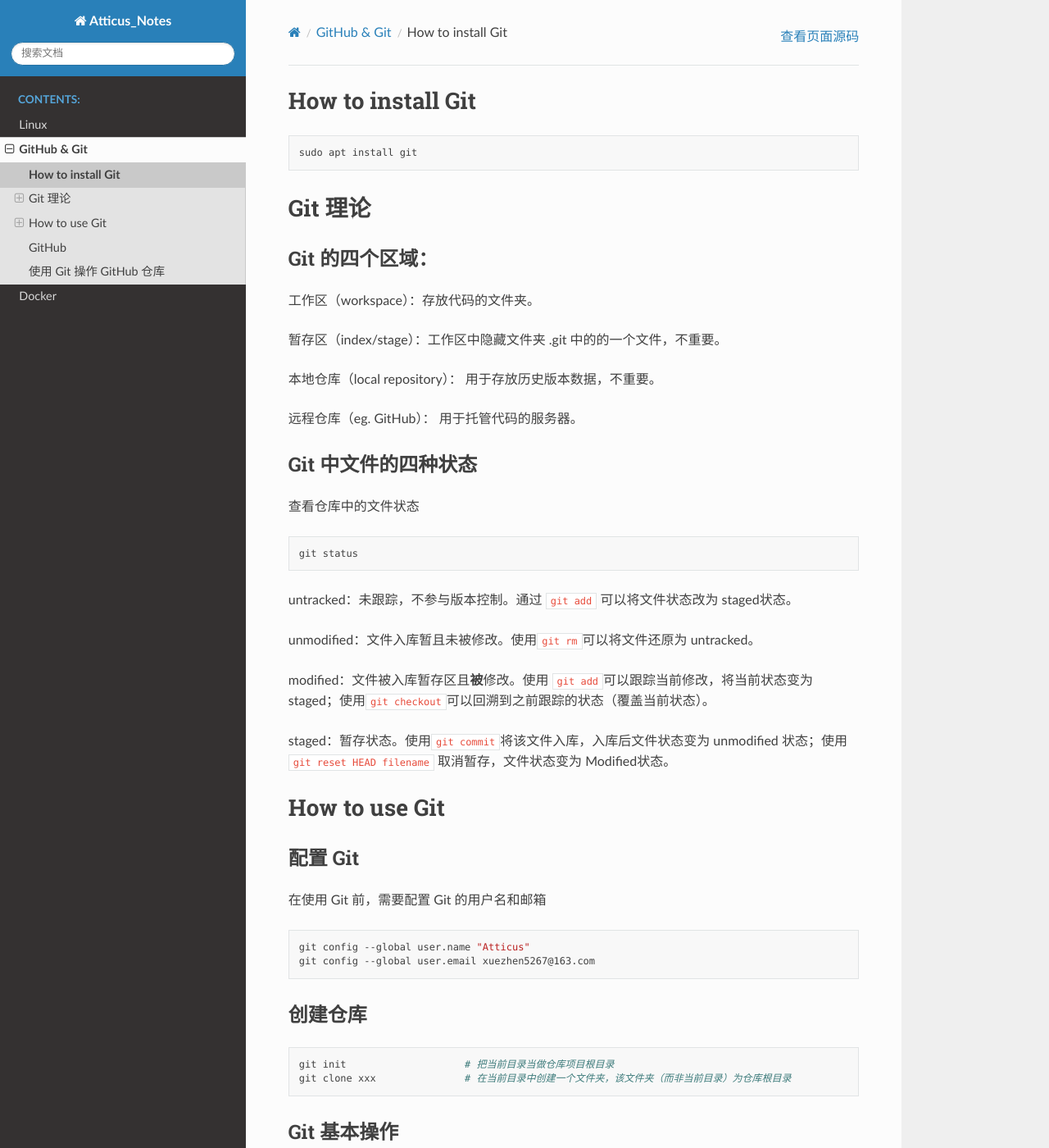
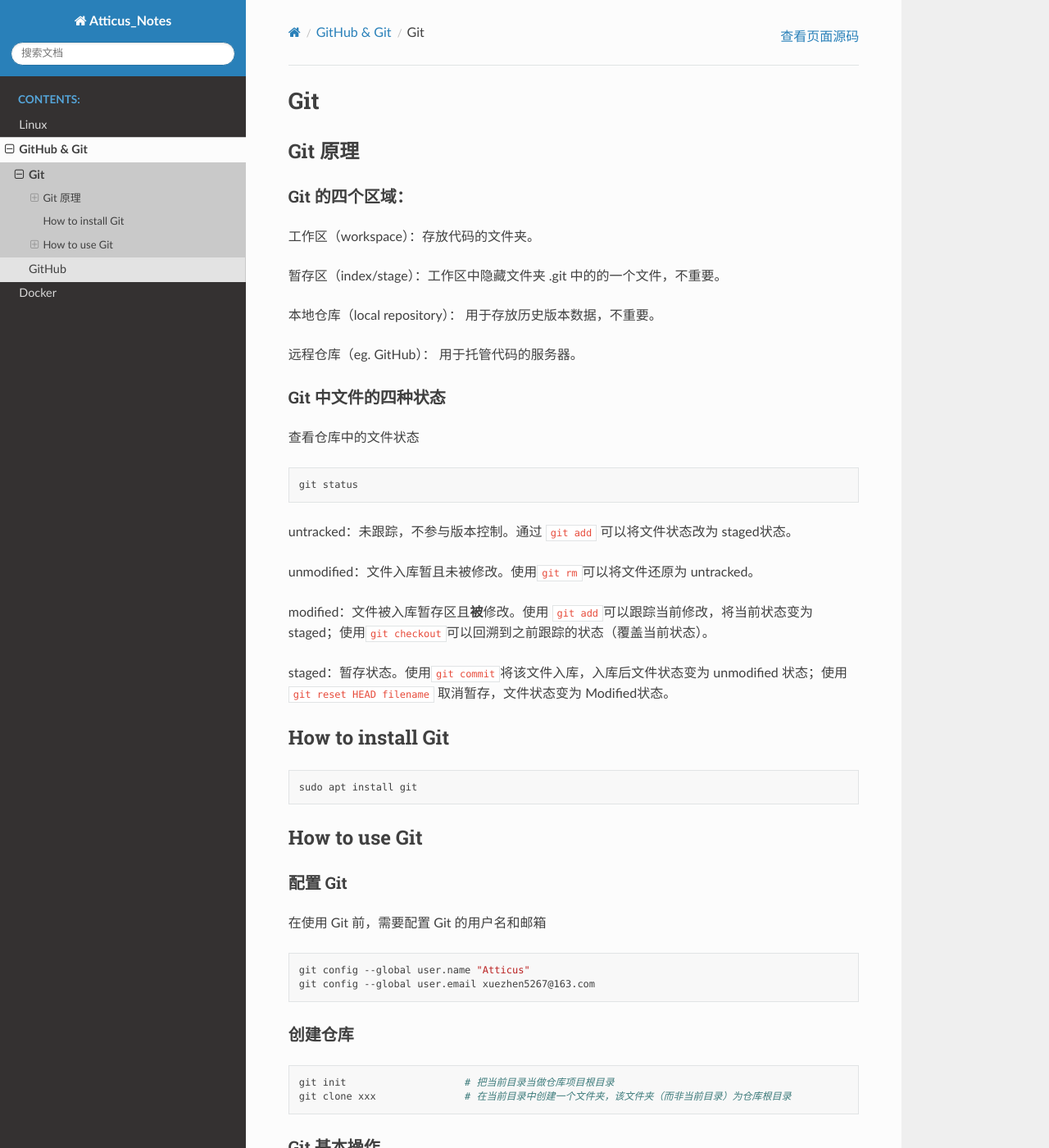
Before and after one commit to xuezhen5267/Atticus_Notes, a Sphinx documentation site: the page built from source/GitHub/git.md, in a window 1280 px wide and 1400 px high. Shown: the whole window at 82% size. Built offline with Sphinx 7.4.7 and the Read the Docs theme 2.0.0, drawn with Linux system fonts in a browser that asks for light colours; pages that are not in the unit, such as notebooks, are missing from menus.

Commit message:
update the frame of docs

````diff
--- a/source/GitHub/git.md
+++ b/source/GitHub/git.md
@@ -1,9 +1,6 @@
-# How to install Git
-```shell
-sudo apt install git
-```
-# Git 理论
-## Git 的四个区域：
+# Git
+## Git 原理
+### Git 的四个区域：
 工作区（workspace）：存放代码的文件夹。
 
 暂存区（index/stage）：工作区中隐藏文件夹 .git 中的的一个文件，不重要。
@@ -11,7 +8,7 @@
 本地仓库（local repository）： 用于存放历史版本数据，不重要。
 
 远程仓库（eg. GitHub）： 用于托管代码的服务器。
-## Git 中文件的四种状态
+### Git 中文件的四种状态
 查看仓库中的文件状态
 ```shell
 git status
@@ -24,19 +21,23 @@
 
 staged：暂存状态。使用`git commit`将该文件入库，入库后文件状态变为 unmodified 状态；使用`git reset HEAD filename` 取消暂存，文件状态变为 Modified状态。
 
-# How to use Git
-## 配置 Git
+## How to install Git
+```shell
+sudo apt install git
+```
+## How to use Git
+### 配置 Git
 在使用 Git 前，需要配置 Git 的用户名和邮箱
 ```shell
 git config --global user.name "Atticus"
 git config --global user.email xuezhen5267@163.com
 ```
-## 创建仓库
+### 创建仓库
 ```shell
 git init                    # 把当前目录当做仓库项目根目录
 git clone xxx               # 在当前目录中创建一个文件夹，该文件夹（而非当前目录）为仓库根目录
 ```
-## Git 基本操作
+### Git 基本操作
 正向操作
 ```shell
 git add .                   # 将工作区内所有文件添加到暂存区
@@ -47,7 +48,7 @@
 ```shell
 git checkout HEAD filename  # 用仓库中的 filename 文件覆盖工作区中的 filename 文件
 ```
-## 配置 .gitignore 文件
+### 配置 .gitignore 文件
 .gitignore 文件只能忽略那些没有被 track 的文件，如果这些文件已经被纳入到版本管理中，则修改 .gitingore 是无效的。 解决方案是吧本地缓存删除，然后再提交。
 ```shell
 git rm -r --cached .
@@ -73,7 +74,7 @@
                     # 第二，文件类型为 .txt
                     # 所以，doc/abc.txt 会被忽略，doc/xyz/abc.txt 不会被忽略
 ```
-## 正规开源项目的 Git 使用方法
+### 正规开源项目的 Git 使用方法
 参考 <https://www.bilibili.com/video/BV19e4y1q7JJ/?spm_id_from=333.337.search-card.all.click&vd_source=45a2f0bac62c02182ba7aa5ba31b556e>
 
 在某个 tag 的基础上创建新的 branch, tag 名称可以区 GitHub 上查看
@@ -81,8 +82,8 @@
 git checkout -b branch_name tag_name
 ```
 
-## Git 其他问题
-### Git 克隆项目太大，克隆超时
+### Git 其他问题
+#### Git 克隆项目太大，克隆超时
 参考 <https://blog.csdn.net/wsmrzx/article/details/115793236>
 
 报错如下：
````
Also changed, not shown: README.md (+1 -1 lines), source/Docker/Dock.md (+6 -1 lines), source/GitHub/github.md (+3 -3 lines), source/Linux/sphinx.md (+9 -9 lines).
